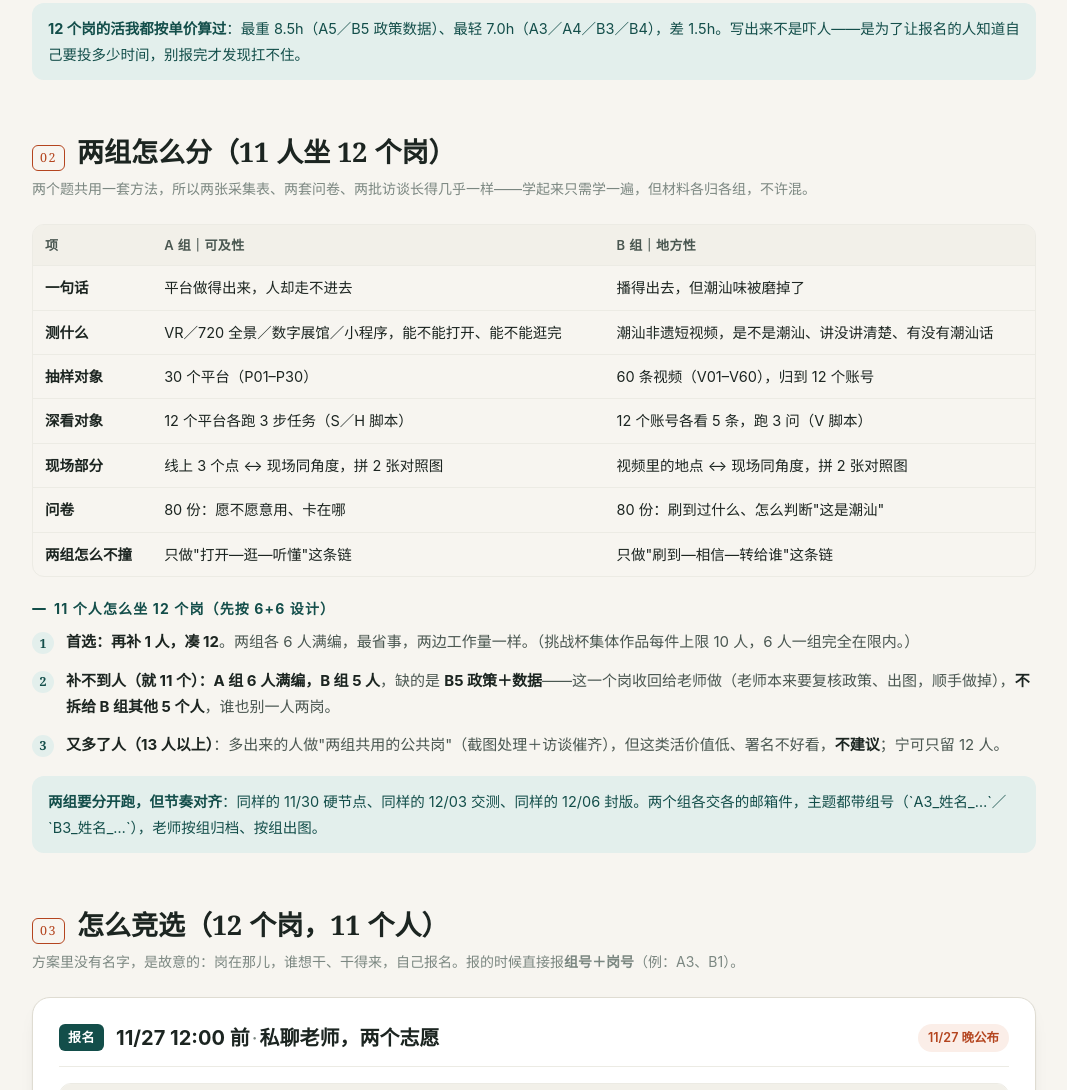
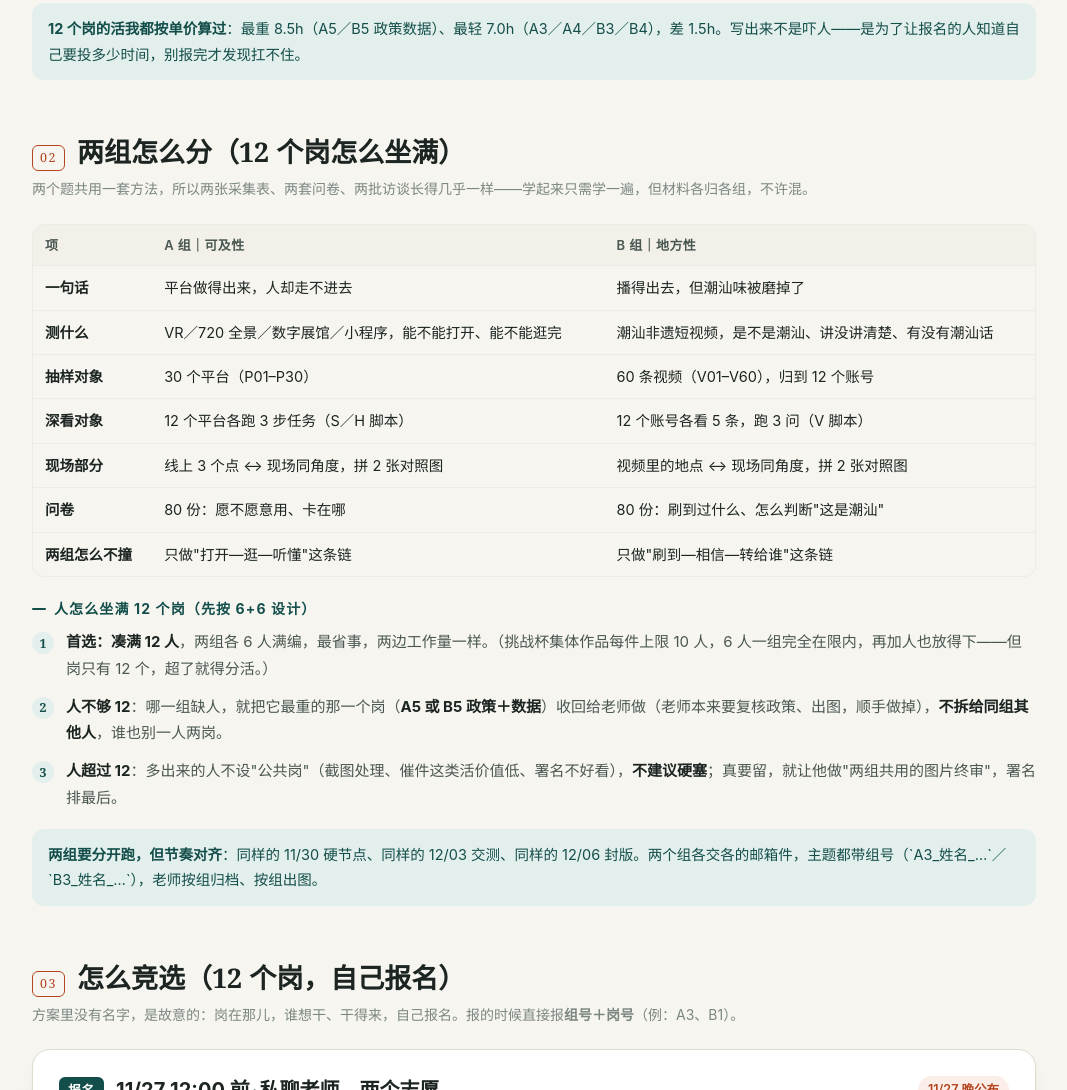
Before and after one commit to yubinpeng2020/chaoshan-vr-team-plan, a plain HTML site: page index.html in a window 1280 px wide. Shown: the part 1710-2800 px from the top of the page, without its empty margins (106-1173 px from the left). Drawn offline with Linux system fonts and the light colour scheme.

Commit message:
去掉「11 人」：人数按报名截止实数算，人数三档改为凑满／不够／超出

```diff
--- a/index.html
+++ b/index.html
@@ -342,7 +342,7 @@ footer p{margin:0 0 6px}
   <div class="wrap">
     <span class="kicker">第十届挑战杯 · 哲学社会科学类社会调查报告 · 两组并行</span>
     <h1>两组 12 岗分工方案（竞选版）</h1>
-    <p class="sub">11 人分两组，每组 6 个岗、一个题目。方案先不写名字——看完 12 个岗干什么、大概要花几小时，报名竞选，定人之后再对着岗号填名字。</p>
+    <p class="sub">分两组，每组 6 个岗、一个题目。方案先不写名字——看完 12 个岗干什么、大概要花几小时，报名竞选，定人之后再对着岗号填名字。人数还在动，报名截止那天有多少人，就按多少人排。</p>
 
     <div class="topics">
       <div class="topic">
@@ -473,7 +473,7 @@ footer p{margin:0 0 6px}
 
   <!-- ============ 两组怎么分 ============ -->
   <section id="plan">
-    <div class="sec-head"><span class="sec-no">02</span><h2>两组怎么分（11 人坐 12 个岗）</h2></div>
+    <div class="sec-head"><span class="sec-no">02</span><h2>两组怎么分（12 个岗怎么坐满）</h2></div>
     <p class="sec-note">两个题共用一套方法，所以两张采集表、两套问卷、两批访谈长得几乎一样——学起来只需学一遍，但材料各归各组，不许混。</p>
 
     <div class="tbl-wrap">
@@ -491,11 +491,11 @@ footer p{margin:0 0 6px}
       </table>
     </div>
 
-    <h4>11 个人怎么坐 12 个岗（先按 6+6 设计）</h4>
+    <h4>人怎么坐满 12 个岗（先按 6+6 设计）</h4>
     <ol class="steps">
-      <li><b>首选：再补 1 人，凑 12</b>。两组各 6 人满编，最省事，两边工作量一样。（挑战杯集体作品每件上限 10 人，6 人一组完全在限内。）</li>
-      <li><b>补不到人（就 11 个）：A 组 6 人满编，B 组 5 人</b>，缺的是 <b>B5 政策＋数据</b>——这一个岗收回给老师做（老师本来要复核政策、出图，顺手做掉），<b>不拆给 B 组其他 5 个人</b>，谁也别一人两岗。</li>
-      <li><b>又多了人（13 人以上）</b>：多出来的人做"两组共用的公共岗"（截图处理＋访谈催齐），但这类活价值低、署名不好看，<b>不建议</b>；宁可只留 12 人。</li>
+      <li><b>首选：凑满 12 人</b>，两组各 6 人满编，最省事，两边工作量一样。（挑战杯集体作品每件上限 10 人，6 人一组完全在限内，再加人也放得下——但岗只有 12 个，超了就得分活。）</li>
+      <li><b>人不够 12</b>：哪一组缺人，就把它最重的那一个岗（<b>A5 或 B5 政策＋数据</b>）收回给老师做（老师本来要复核政策、出图，顺手做掉），<b>不拆给同组其他人</b>，谁也别一人两岗。</li>
+      <li><b>人超过 12</b>：多出来的人不设"公共岗"（截图处理、催件这类活价值低、署名不好看），<b>不建议硬塞</b>；真要留，就让他做"两组共用的图片终审"，署名排最后。</li>
     </ol>
 
     <div class="callout"><b>两组要分开跑，但节奏对齐</b>：同样的 11/30 硬节点、同样的 12/03 交测、同样的 12/06 封版。两个组各交各的邮箱件，主题都带组号（`A3_姓名_…`／`B3_姓名_…`），老师按组归档、按组出图。</div>
@@ -503,7 +503,7 @@ footer p{margin:0 0 6px}
 
   <!-- ============ 竞选 ============ -->
   <section id="bid">
-    <div class="sec-head"><span class="sec-no">03</span><h2>怎么竞选（12 个岗，11 个人）</h2></div>
+    <div class="sec-head"><span class="sec-no">03</span><h2>怎么竞选（12 个岗，自己报名）</h2></div>
     <p class="sec-note">方案里没有名字，是故意的：岗在那儿，谁想干、干得来，自己报名。报的时候直接报<b>组号＋岗号</b>（例：A3、B1）。</p>
 
     <article class="role">
@@ -536,7 +536,7 @@ footer p{margin:0 0 6px}
       <h4>怎么报</h4>
       <ol class="steps">
         <li><b>11/27 中午 12:00 前</b>私聊老师（不要在群里刷屏），照这个格式发一条：<code>第一志愿 A3，第二志愿 B1。理由：我会用 PS，家离小公园十分钟。</code></li>
-        <li><b>一人一岗，12 岗 11 人，不兼岗</b>（不够人时按上一节第 2 条处理，缺的岗老师接，不摊给个人）。</li>
+        <li><b>一人一岗，不兼岗</b>（人少于 12 时按上一节第 2 条处理，缺的岗老师接，不摊给个人）。</li>
         <li><b>两个志愿最好一 A 一 B</b>：万一某个组报爆了，还能换组不换兴趣。</li>
         <li>同一个岗报的人多，比两样：<b>干过类似的活</b>（课程作业、以前参赛、自己的作品）＞ 报得早。老师 11/27 晚在群里公布<b>定人表（组—岗—姓名—T 号）</b>。</li>
         <li>没人报的岗，老师按第二志愿调剂，<b>调剂前会先问一句</b>，不会硬塞。</li>
```
